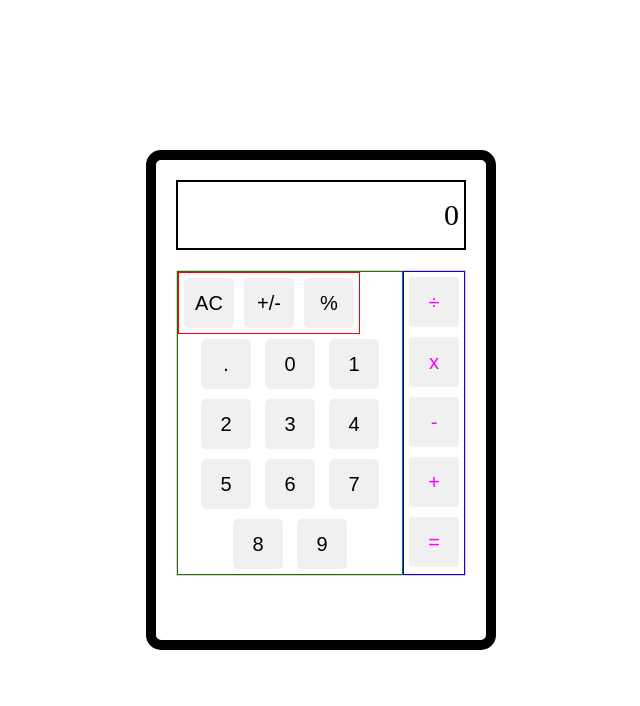
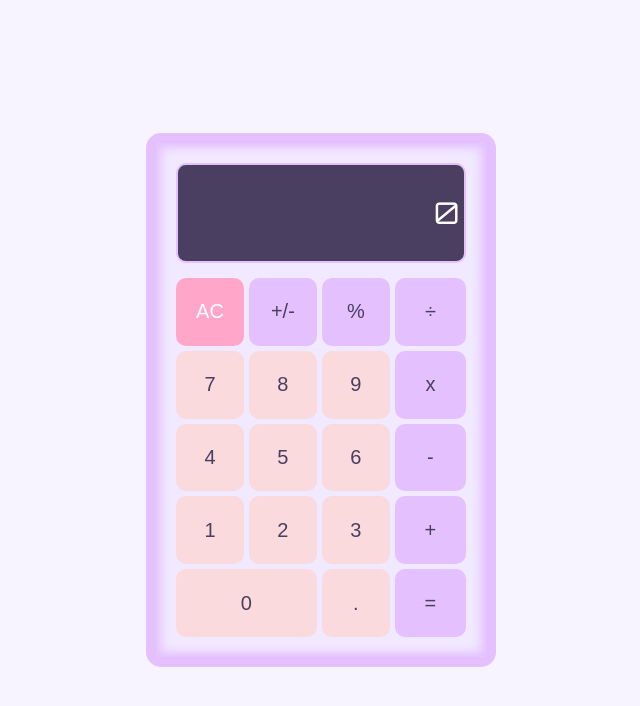
Before and after one commit to elainesajets/calculator, a plain HTML site: page index.html in a window 1280 px wide. Shown: the whole page, without its empty margins (319-959 px from the left). Drawn offline with Linux system fonts and the light colour scheme.

Commit message:
Mostly completed required funtionality and UI. I still have issues with the UI, specifically the size of the buttons. I think it might have something to do with my divs? Maybe I didn't divide things optimally. I'm also missing some of the extra credit stuff: - backspace functionality - keyboard support

```diff
--- a/index.html
+++ b/index.html
@@ -5,6 +5,14 @@
     <meta name="viewport" content="width=device-width, initial-scale=1.0" />
     <title>Document</title>
     <link rel="stylesheet" href="styles.css" />
+    <!-- Fonts -->
+    <link rel="preconnect" href="https://fonts.googleapis.com" />
+    <link rel="preconnect" href="https://fonts.gstatic.com" crossorigin />
+    <link
+      href="https://fonts.googleapis.com/css2?family=Orbitron:wght@400..900&family=VT323&display=swap"
+      rel="stylesheet"
+    />
+
     <script src="main.js" defer></script>
   </head>
   <body>
@@ -15,29 +23,29 @@
           <div id="main-button-container">
             <div id="top-button-container">
               <button class="top-button">AC</button>
-              <button class="top-button">+/-</button>
+              <button class="operator-button">+/-</button>
               <button class="operator-button">%</button>
             </div>
             <div id="numbers">
-              <button class="number-button">.</button>
-              <button class="number-button">0</button>
-              <button class="number-button">1</button>
-              <button class="number-button">2</button>
-              <button class="number-button">3</button>
-              <button class="number-button">4</button>
-              <button class="number-button">5</button>
-              <button class="number-button">6</button>
-              <button class="number-button">7</button>
-              <button class="number-button">8</button>
-              <button class="number-button">9</button>
+              <button class="number-button" data-value="7">7</button>
+              <button class="number-button" data-value="8">8</button>
+              <button class="number-button" data-value="9">9</button>
+              <button class="number-button" data-value="4">4</button>
+              <button class="number-button" data-value="5">5</button>
+              <button class="number-button" data-value="6">6</button>
+              <button class="number-button" data-value="1">1</button>
+              <button class="number-button" data-value="2">2</button>
+              <button class="number-button" data-value="3">3</button>
+              <button class="number-button" data-value="0">0</button>
+              <button class="number-button" data-value=".">.</button>
             </div>
           </div>
           <div id="operator-button-container">
-            <button class="operator-button">÷</button>
-            <button class="operator-button">x</button>
-            <button class="operator-button">-</button>
-            <button class="operator-button">+</button>
-            <button class="operator-button">=</button>
+            <button class="operator-button" data-value="÷">÷</button>
+            <button class="operator-button" data-value="x">x</button>
+            <button class="operator-button" data-value="-">-</button>
+            <button class="operator-button" data-value="+">+</button>
+            <button class="operator-button" data-value="=">=</button>
           </div>
         </div>
       </div>
--- a/main.js
+++ b/main.js
@@ -18,28 +18,33 @@ function modulo(a, b) {
   return a % b;
 }
 
+function noInput() {
+  return num1 === 0 && num2 === 0 && sum === 0 && operator === '';
+}
+
 function clearAll() {
-  console.log(num1, num2, operator);
   display.textContent = '';
   num1 = 0;
   num2 = 0;
   operator = '';
+  clearOnNextInput = false;
+
+  document
+    .querySelectorAll('.button-selected')
+    .forEach((btn) => btn.classList.remove('button-selected'));
 
   console.log(num1, num2, operator);
 }
 
+function deselectOperators() {
+  document
+    .querySelectorAll('.operator-button')
+    .forEach((btn) => btn.classList.remove('button-selected'));
+}
+
 function checkAll() {
-  console.log(`Num1: ${num1}`);
-  console.log(`Num2: ${num2}`);
-  console.log(`Operator: ${operator}`);
-  console.log(`Sum: ${sum}`);
+  console.table({ num1, num2, operator, sum, clearOnNextInput });
 }
-let num1 = 0;
-let num2 = 0;
-let operator = '';
-let sum = 0;
-let operatorArr = ['+', '-', '*', 'x', '/', '÷', '%'];
-let calculationArr = [0, '', 0];
 
 function operate(number1, number2, operatorChoice) {
   switch (operatorChoice) {
@@ -51,7 +56,7 @@ function operate(number1, number2, operatorChoice) {
       return multiply(number1, number2);
     case 'x':
       return multiply(number1, number2);
-    case '/' || '÷':
+    case '/':
       return divide(number1, number2);
     case '÷':
       return divide(number1, number2);
@@ -62,26 +67,42 @@ function operate(number1, number2, operatorChoice) {
   }
 }
 
+let num1 = 0;
+let num2 = 0;
+let operator = '';
+let sum = 0;
+let clearOnNextInput = false;
+//let operatorArr = ['+', '-', '*', 'x', '/', '÷', '%'];
+//let calculationArr = [0, '', 0];
+
 const display = document.getElementById('display');
 const buttonContainer = document.getElementById('button-container');
 
 buttonContainer.addEventListener('click', (e) => {
   const number = e.target.closest('.number-button');
   if (!number) return;
-  if (sum) display.textContent = ''; //let's user make new calculation with sum as num
+  if (noInput() === true && display.textContent === '0') {
+    display.textContent = number.textContent;
+    return;
+  }
   if (display.textContent.includes('.') && number.textContent === '.') return;
-  if (display.textContent === operator) {
+  if (clearOnNextInput) {
     display.textContent = '';
-    display.textContent += number.textContent;
-  } else {
-    display.textContent += number.textContent;
+    clearOnNextInput = false;
   }
+  if (sum && num2) {
+    clearAll();
+  }
+  display.textContent += number.textContent;
 });
 
 buttonContainer.addEventListener('click', (e) => {
   const button = e.target.closest('.top-button');
   if (!button) return;
-  console.log(button.textContent);
+
+  deselectOperators();
+  button.classList.toggle('button-selected');
+
   if (button.textContent === 'AC') clearAll();
 });
 
@@ -90,27 +111,30 @@ buttonContainer.addEventListener('click', (e) => {
   if (!button) return;
   if (!num1) num1 = Number(display.textContent);
   if (!num2) num2 = Number(display.textContent);
-  /*   if (sum) {
-    num1 = sum;
-    sum = 0;
-  } */
+
+  //Check if operator button has been highlighted and behave accordingly
+  deselectOperators();
+  button.classList.toggle('button-selected');
+
   if (button.textContent === '=') {
-    if (!num1 || !num2) {
+    if (!num1 || !num2 || !operator) {
       console.log('<Missing input');
       return;
     }
-    checkAll();
+
+    checkAll(); //Debugging
     sum = operate(num1, num2, operator);
-    display.textContent = sum;
+    display.textContent = sum.toFixed(8);
     num1 = sum;
-    checkAll();
-    num1 = sum;
-  } else if (display.textContent === '' || display.textContent === '0') {
+    checkAll(); //Debugging
+    operator = '';
     return;
   } else {
     operator = button.textContent;
-    display.textContent = operator;
+    //display.textContent = operator;
     num2 = 0;
     console.log(`${num1} ${operator}`);
+
+    clearOnNextInput = true;
   }
 });
--- a/styles.css
+++ b/styles.css
@@ -4,75 +4,160 @@
   box-sizing: border-box;
 }
 
+body {
+  background-color: #f8f4ff;
+}
+
 section {
   display: flex;
-  flex-direction: column;
   justify-content: center;
   align-items: center;
-  text-align: center;
   min-height: 100vh;
 }
 
 #main-container {
   display: flex;
   flex-direction: column;
-  /*flex-wrap: wrap;*/
-  height: 500px;
   width: 350px;
-  border: 10px solid black;
+  border: 10px solid #e5c0ff;
+  box-shadow: inset 0 0 10px 5px #e5c0ff;
   border-radius: 15px;
   padding: 20px;
+  gap: 15px;
+  background-color: #f0e9ff;
 }
 
 #display {
   display: flex;
   justify-content: flex-end;
   align-items: center;
-  border: 2px solid black;
+  background-color: #4a3f60;
+  color: white;
+  border: 2px solid #e5c0ff;
+  border-radius: 10px;
   font-size: 30px;
-  height: 70px;
   padding: 5px;
-  margin-bottom: 20px;
+  flex: 0 0 100px;
+  font-family: 'Orbitron', sans-serif;
+  overflow: hidden;
 }
 
 #button-container {
   display: flex;
   flex-direction: row;
-  border: 1px solid pink;
+  flex: 1;
+  align-items: stretch;
+  gap: 5px;
+  height: 100%;
 }
 
 #main-button-container {
   display: flex;
-  flex-wrap: wrap;
-  flex-basis: 1;
-  border: 1px solid green;
+  flex-direction: column;
+  flex: 3;
+  height: 100%;
+  justify-content: stretch;
+  gap: 5px;
 }
 
 #top-button-container {
   display: flex;
   flex-direction: row;
-  border: 1px solid red;
+  gap: 5px;
+  flex: 1;
+  align-items: stretch;
+  height: auto;
 }
 
 #operator-button-container {
   display: flex;
   flex-direction: column;
-  border: 1px solid blue;
+  flex: 1;
+  gap: 5px;
+  align-items: stretch;
+  justify-content: stretch;
+}
+
+#numbers {
+  display: flex;
+  flex-wrap: wrap;
+  flex: 5;
+  justify-content: space-between;
+  align-content: stretch;
+  gap: 5px;
+  height: 100%;
 }
 
 button {
-  margin: 5px;
   font-size: 20px;
   padding: 10px;
-  border-radius: 5px;
+  border-radius: 10px;
   border: none;
   background-color: #f0f0f0;
   cursor: pointer;
-  height: 50px;
-  width: 50px;
-  gap: 2px;
+  flex: 1 1 calc(25% - 5px);
+  min-width: 50px;
+  min-height: 0;
+  aspect-ratio: 1 / 1;
 }
 
-#operator-button-container > button {
-  color: fuchsia;
+#numbers button:not([data-value='0']):not([data-value='.']),
+#top-button-container button,
+#operator-button-container button {
+  flex: 1 1 0;
+  aspect-ratio: 1 / 1;
+  height: auto;
 }
+
+#top-button-container button {
+  flex: 1 1 calc(33.333333% - 5px);
+}
+
+/*Special cases*/
+
+button[data-value='0'] {
+  flex: 2 1 calc(66.666666% - 5px);
+  height: auto;
+  aspect-ratio: unset;
+}
+
+button[data-value='.'] {
+  flex: 1 1 calc(33.333333% - 5px);
+}
+
+/*Button colors*/
+
+.number-button {
+  background-color: #fadadd;
+  color: #4a3f60;
+  border: none;
+  transition: 0.2s;
+}
+.number-button:hover {
+  background-color: #f3c7d6;
+}
+
+.operator-button {
+  background-color: #e5c0ff;
+  color: #4a3f60;
+  border: none;
+  transition: 0.2s;
+}
+.operator-button:hover {
+  background-color: #d7a8f8;
+}
+
+.top-button {
+  background-color: #ffa6c9;
+  color: white;
+  border: none;
+  transition: 0.2s;
+}
+.top-button:hover {
+  background-color: #ff8eb8;
+}
+
+/*Button selected effect*/
+.button-selected {
+  filter: brightness(1.1);
+}
```
